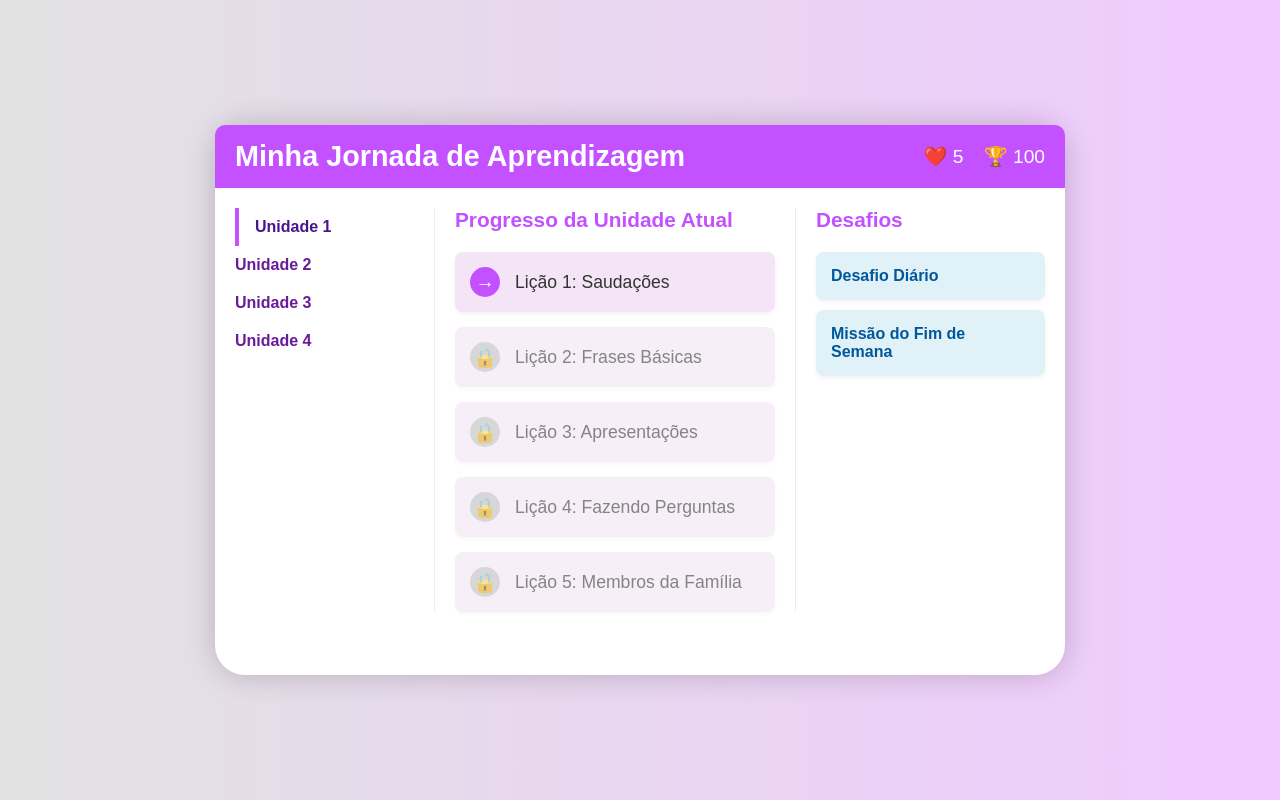
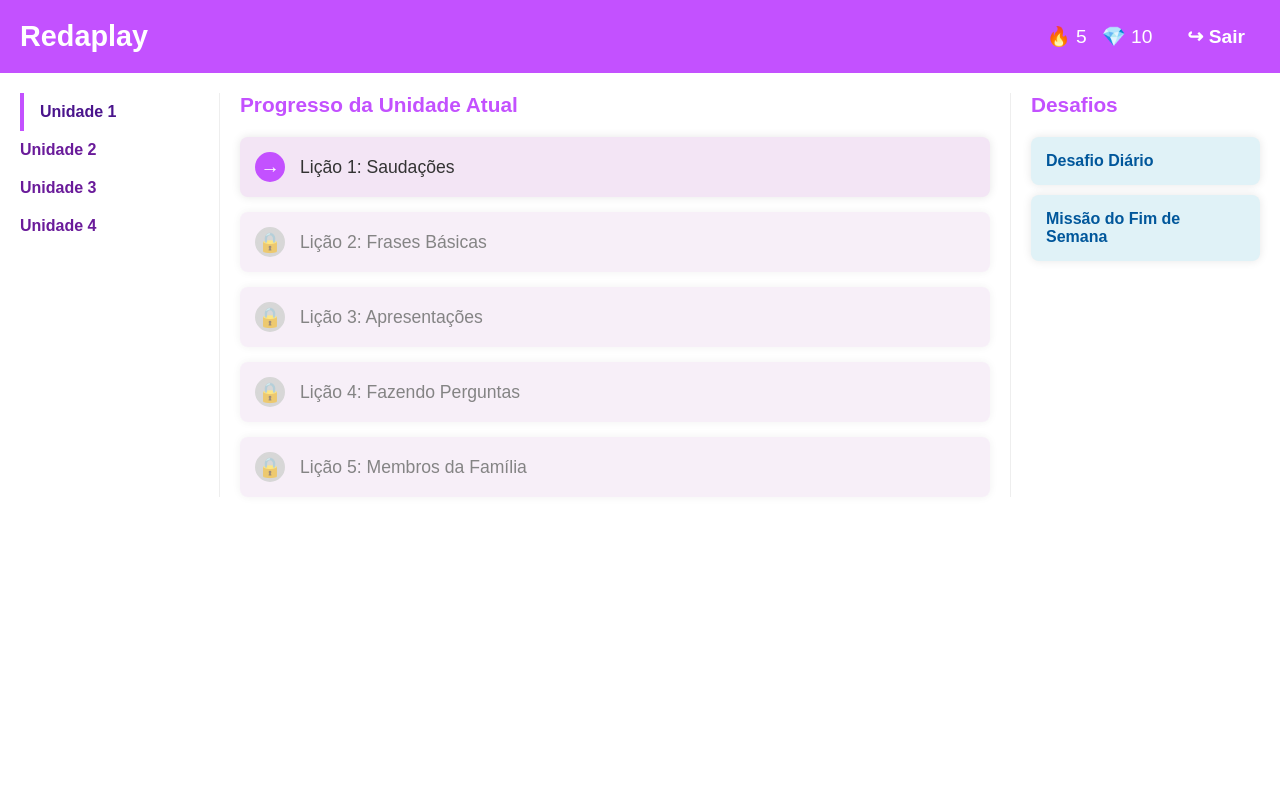
Before and after one commit to 1ulisses/redaplay, a Flask app: page /inicio in a window 1280 px wide. Run offline with Flask 3, Linux system fonts and the light colour scheme; a user stored in the database is signed in.

Commit message:
added streaks and diamonds logic, added favicon, removed quiz logic for now, changed some style differences

```diff
--- a/app.py
+++ b/app.py
@@ -1,14 +1,26 @@
 from flask import Flask, render_template, request, redirect, session, url_for
 from werkzeug.security import generate_password_hash, check_password_hash
 from models import db, User, Question, Quiz
+from datetime import date, timedelta
 
 app = Flask(__name__)
 app.secret_key = 'your_secret_key'
 app.config['SQLALCHEMY_DATABASE_URI'] = 'sqlite:///redaplay.db'
 db.init_app(app)
 
+new_user = User(
+    username='d',
+    email='d@d',
+    password=generate_password_hash('d'),
+    streak=5,
+    last_login=date.today(),
+    diamonds=10
+)
+
 with app.app_context():
     db.create_all()
+    if not User.query.filter_by(email='d@d').first():
+        db.session.add(new_user)
     db.session.commit()
 
 # / - Página inicial com login e registro
@@ -24,6 +36,15 @@
         if action == 'login':
             user = User.query.filter_by(username=username).first()
             if user and check_password_hash(user.password, password):
+                if user.last_login is not None:
+                    if user.last_login == date.today() - timedelta(days=1):
+                        user.streak += 1
+                    elif user.last_login != date.today():
+                        user.streak = 1
+                else:
+                    user.streak = 1
+                user.last_login = date.today()
+                db.session.commit()
                 session['user_id'] = user.id
                 return redirect('/inicio')
             else:
@@ -42,22 +63,9 @@
     return render_template('index.html', error=error)
 
 @app.route('/inicio', methods=['GET','POST'])
-def main():
-    if 'user_id' in session:
-        return render_template('main.html')
-    return redirect('/')
-
-@app.route('/quiz/<int:quiz_id>', methods=['GET', 'POST'])
-def quiz(quiz_id):
-    quiz = Quiz.query.get_or_404(quiz_id)
-    if request.method == 'POST':
-        score = 0
-        for question in quiz.questions:
-            user_answer = request.form.get(f'question_{question.id}')
-            if user_answer == question.correct_answer:
-                score += 1
-        return f"Your score: {score}/{len(quiz.questions)}"
-    return render_template('quiz.html', quiz=quiz)
+def inicio():
+    user = User.query.get(session['user_id'])
+    return render_template('main.html', user=user)
 
 @app.route('/logout')
 def logout():
--- a/models.py
+++ b/models.py
@@ -1,4 +1,5 @@
 from flask_sqlalchemy import SQLAlchemy
+from datetime import date
 
 db = SQLAlchemy()
 
@@ -7,6 +8,9 @@
     username = db.Column(db.String(150), unique=True, nullable=False)
     email = db.Column(db.String(150), unique=True, nullable=False)
     password = db.Column(db.String(200), nullable=False)
+    streak = db.Column(db.Integer, default=0)
+    last_login = db.Column(db.Date, default=None, nullable=True)
+    diamonds = db.Column(db.Integer, default=0)
 
 class Quiz(db.Model):
     id = db.Column(db.Integer, primary_key=True)
--- a/static/login.css
+++ b/static/login.css
@@ -19,11 +19,9 @@
 
 .container {
   position: relative;
-  width: 850px;
-  height: 550px;
+  width: 100vw;
+  height: 100vh;
   background: #fff;
-  margin: 20px;
-  border-radius: 30px;
   box-shadow: 0 0 30px rgba(0, 0, 0, 0.2);
   overflow: hidden;
 }
--- a/static/styles.css
+++ b/static/styles.css
@@ -19,13 +19,10 @@
 /* container layout principal */
 .container {
   position: relative;
-  width: 850px;
-  min-height: 550px;
-  height: auto;
+  width: 100vw;
+  height: 100vh;
   background: #fff;
-  margin: 20px;
-  border-radius: 30px;
-  box-shadow: 0 0 30px rgba(0, 0, 0, 0.2);
+  box-shadow: 0 0 10px rgba(0, 0, 0, 0.1);
   overflow: visible;
 }
 
@@ -35,11 +32,8 @@
   color: white;
   padding: 15px 20px;
   display: flex;
-  justify-content: space-between;
   align-items: center;
   font-size: 1.2em;
-  border-top-left-radius: 10px;
-  border-top-right-radius: 10px;
 }
 
 .header h1 {
@@ -47,8 +41,27 @@
   font-size: 1.5em;
 }
 
+.header-spacer {
+  flex: 1;
+}
+
+.header-icons {
+  display: flex;
+  align-items: center;
+  gap: 15px;
+}
+
 .header-icons .icon {
-  margin-left: 15px;
+  margin-left: 0;
+}
+
+.logout-button {
+  color: white;
+  padding: 10px 15px;
+  text-decoration: none;
+  font-weight: bold;
+  cursor: pointer;
+  margin-left: 20px;
 }
 
 /* barra lateral, progresso e desafios */
@@ -112,7 +125,7 @@
   background-color: #f3e5f5;
   padding: 15px;
   border-radius: 8px;
-  box-shadow: 0 2px 5px rgba(0, 0, 0, 0.05);
+  box-shadow: 0 0 10px rgba(0, 0, 0, 0.1);
   transition: background-color 0.3s ease;
   cursor: pointer;
 }
@@ -152,7 +165,7 @@
 }
 .lesson-item:not(.completed):not(.disabled):not(.locked)
   .lesson-status::before {
-  content: "→"; /* Arrow symbol */
+  content: "→";
 }
 
 /* licoes desligadas/trancadas */
@@ -191,14 +204,14 @@
   margin-bottom: 10px;
   color: #01579b;
   font-weight: bold;
-  box-shadow: 0 2px 5px rgba(0, 0, 0, 0.05);
+  box-shadow: 0 0 10px rgba(0, 0, 0, 0.1);
 }
 
 /* pagina de video */
 .video-page-container {
   background-color: #ffffff;
-  border-radius: 30px; /* changed from 10px to 30px */
-  box-shadow: 0 4px 15px rgba(0, 0, 0, 0.1);
+  border-radius: 30px;
+  box-shadow: 0 0 10px rgba(0, 0, 0, 0.1);
   width: 90%;
   max-width: 900px;
   margin: 20px auto;
--- a/templates/main.html
+++ b/templates/main.html
@@ -3,20 +3,29 @@
   <head>
     <meta charset="UTF-8" />
     <meta name="viewport" content="width=device-width, initial-scale=1.0" />
-    <title>Minha Jornada de Aprendizagem</title>
+    <title>Inicio - Redaplay</title>
     <link
       rel="stylesheet"
       href="{{ url_for('static', filename='styles.css') }}"
+    />
+    <link
+      rel="icon"
+      href="{{ url_for('static', filename='favicon.png')}}"
+      type="image/x-icon"
     />
   </head>
   <body>
     <div class="container">
       <header class="header">
-        <h1>Minha Jornada de Aprendizagem</h1>
+        <h1>Redaplay</h1>
+        <div class="header-spacer"></div>
         <div class="header-icons">
-          <span class="icon">❤️ 5</span>
-          <span class="icon">🏆 100</span>
+          <span class="icon">🔥 {{ user.streak }}</span>
+          <span class="icon">💎 {{ user.diamonds }}</span>
         </div>
+        <a href="/logout" class="logout-button">
+          <span class="icon">↪ Sair</span>
+        </a>
       </header>
 
       <div class="main-content">
@@ -32,11 +41,7 @@
         <section class="unit-progress">
           <h2>Progresso da Unidade Atual</h2>
           <div class="lesson-list">
-            <a
-              href="/lesson1"
-              class="lesson-item"
-              data-id-lesson="1"
-            >
+            <a href="/lesson1" class="lesson-item" data-id-lesson="1">
               <span class="lesson-status" id="status-1"></span>
               <span class="lesson-title">Lição 1: Saudações</span>
             </a>
```
Also changed, not shown: templates/index.html (+23 -11 lines), templates/lesson1.html (+8 -1 lines), instance/redaplay.db, static/favicon.png (added).
